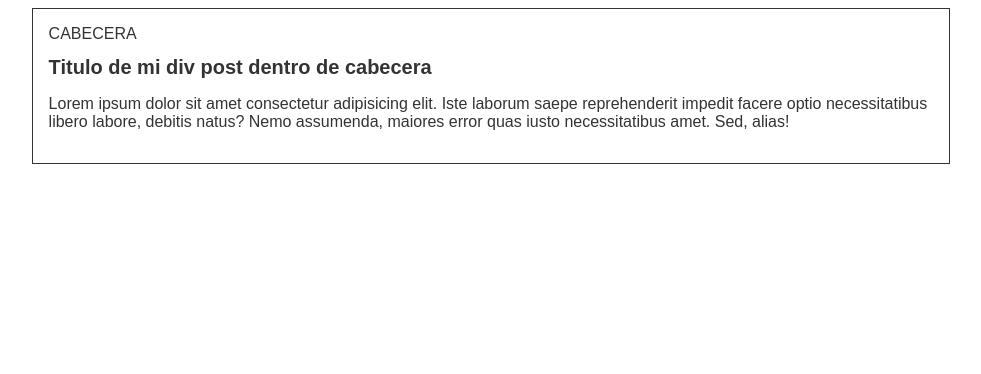
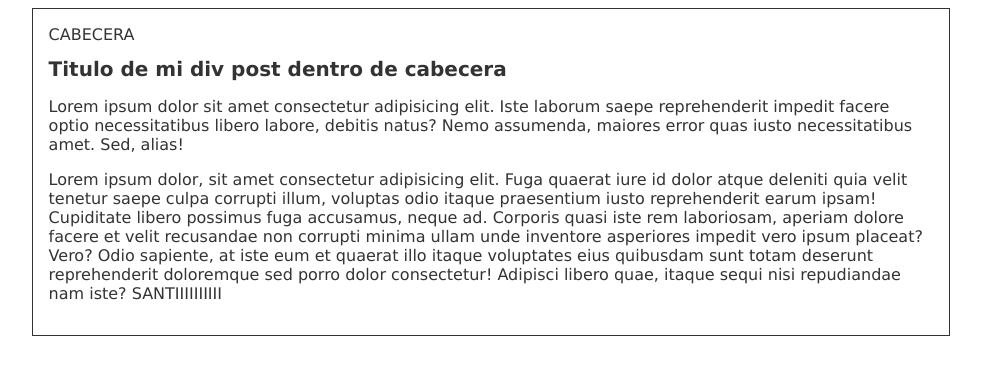
Before and after one commit to satodamian/Curso-de-GiT, a plain HTML site: page proyecto/index.html in a window 1280 px wide. Shown: the whole page, without its empty margins (149-1130 px from the left). Drawn offline with Linux system fonts and the light colour scheme.

Commit message:
Agreagado contenido adicional y tipo de fuente al blog

```diff
--- a/proyecto/css/estilos.css
+++ b/proyecto/css/estilos.css
@@ -1,7 +1,7 @@
 body{
     color: #333;
     text-align: center;
-    font-family: Arial, Helvetica, sans-serif;
+    font-family: 'Lucida Sans', 'Lucida Sans Regular', 'Lucida Grande', 'Lucida Sans Unicode', Geneva, Verdana, sans-serif;
 }
 #container{
     width: 70%;
--- a/proyecto/index.html
+++ b/proyecto/index.html
@@ -15,6 +15,9 @@
        <div id="post">
            <h1>Titulo de mi div post dentro de cabecera</h1>
            <p>Lorem ipsum dolor sit amet consectetur adipisicing elit. Iste laborum saepe reprehenderit impedit facere optio necessitatibus libero labore, debitis natus? Nemo assumenda, maiores error quas iusto necessitatibus amet. Sed, alias!</p>
+           <p>Lorem ipsum dolor, sit amet consectetur adipisicing elit. Fuga quaerat iure id dolor atque deleniti quia velit tenetur saepe culpa corrupti illum, voluptas odio itaque praesentium iusto reprehenderit earum ipsam!
+           Cupiditate libero possimus fuga accusamus, neque ad. Corporis quasi iste rem laboriosam, aperiam dolore facere et velit recusandae non corrupti minima ullam unde inventore asperiores impedit vero ipsum placeat? Vero?
+           Odio sapiente, at iste eum et quaerat illo itaque voluptates eius quibusdam sunt totam deserunt reprehenderit doloremque sed porro dolor consectetur! Adipisci libero quae, itaque sequi nisi repudiandae nam iste? SANTIIIIIIIIII</p>
        </div>
     </div>
 
```
